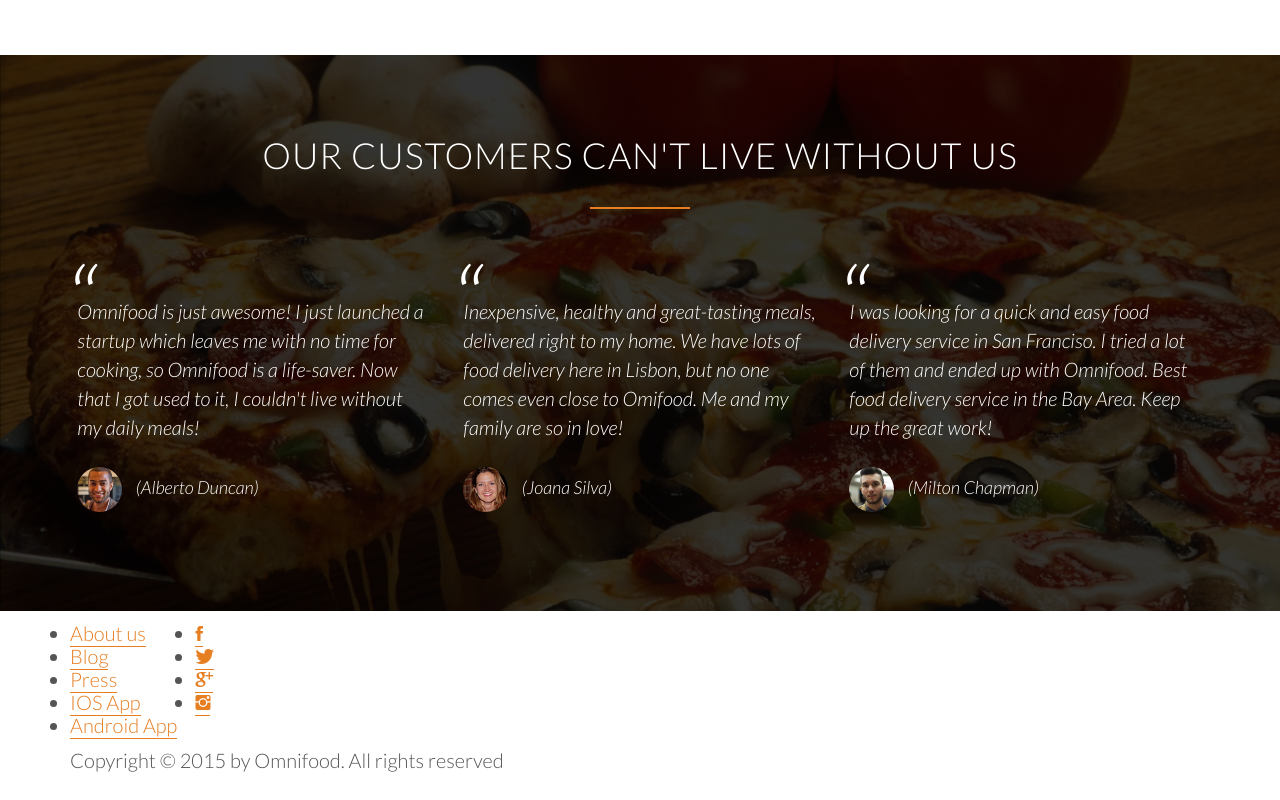
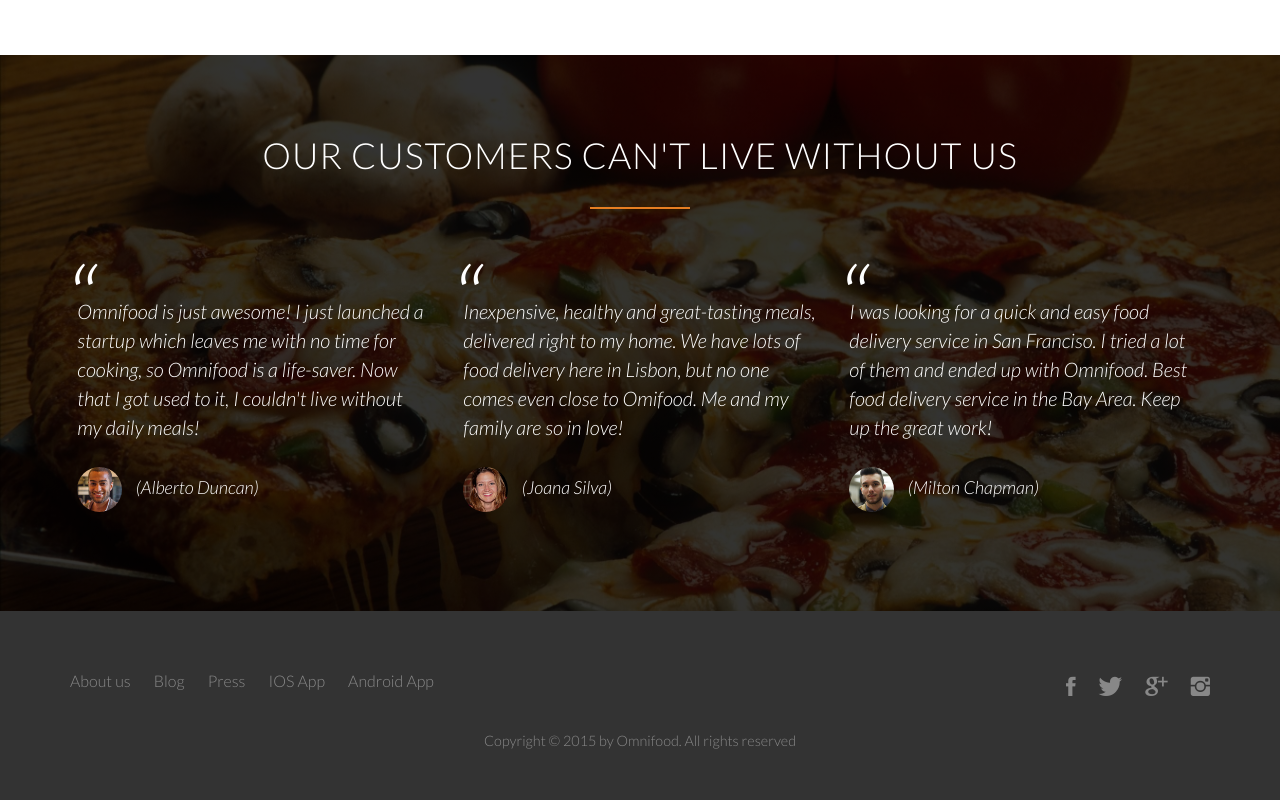
Before and after one commit to xbryan813x/omnifood, a plain HTML site: page omnifood/index.html in a window 1280 px wide. Shown: the part 3350-4150 px from the top of the page. Before the commit the page ends 4122 px from the top, so only its background shows below. Drawn offline with Linux system fonts and the light colour scheme; files whose address does not match are found by name.

Commit message:
finished footer, starting the price plans and signup form

```diff
--- a/omnifood/index.html
+++ b/omnifood/index.html
@@ -241,9 +241,9 @@
                 </div>
             </div>
         </section>
-        <foote>
+        <footer>
             <div class="row">
-                <div class="col span-1-0f-2">
+                <div class="col span-1-of-2">
                     <ul class="footer-nav">
                         <li><a href="#">About us</a></li>
                         <li><a href="#">Blog</a></li>
@@ -252,7 +252,7 @@
                         <li><a href="#">Android App</a></li>
                     </ul>
                 </div>
-                <div class="col span-1-0f-2">
+                <div class="col span-1-of-2">
                     <ul class="social-links">
                         <li><a href="#"><i class="ion-social-facebook"></i></a></li>
                         <li><a href="#"><i class="ion-social-twitter"></i></a></li>
@@ -266,6 +266,6 @@
                     Copyright &copy; 2015 by Omnifood. All rights reserved
                 </p>
             </div>
-        </foote>
+        </footer>
     </body>
 </html>
--- a/omnifood/resources/css/style.css
+++ b/omnifood/resources/css/style.css
@@ -398,3 +398,89 @@
     vertical-align: middle;
 
 }
+
+/*-----------------------------*/
+/*Footer*/
+/*-----------------------------*/
+
+footer {
+    background-color: #333;
+    padding: 50px;
+    font-size: 80%
+}
+
+.footer-nav {
+    list-style: none;
+    float: left;
+}
+
+.social-links {
+    list-style: none;
+    float: right;
+}
+
+.footer-nav li,
+.social-links li {
+    display: inline-block;
+    margin-right: 20px;
+}
+
+.footer-nav li:last-child,
+.social-links li:last-child {
+    margin-right: 0;
+}
+
+.footer-nav li a:link,
+.footer-nav li a:visited {
+    text-decoration: none;
+    border: 0;
+    color: #888;
+}
+
+.social-links li a:link,
+.social-links li a:visited {
+    text-decoration: none;
+    border: 0;
+    color: #888;
+    transition: color 0.2s;
+}
+
+.footer-nav li a:hover,
+.footer-nav li a:active {
+    color: #ddd;
+}
+
+.social-links li a:link,
+.social-links li a:visited {
+    font-size: 160%;
+}
+
+.ion-social-facebook:hover {
+    color: #3b5998;
+}
+
+.ion-social-twitter:hover {
+    color: #00aced;
+}
+
+.ion-social-googleplus:hover {
+    color: #dd4b39;
+}
+
+.ion-social-instagram:hover {
+    color: #517fa4;
+}
+
+.ion-social-facebook,
+.ion-social-twitter,
+.ion-social-googleplus,
+.ion-social-instagram {
+    transition: color 0.2s;
+}
+
+footer p {
+    color: #888;
+    text-align: center;
+    font-size: 90%;
+    margin-top: 20px;
+}
```
